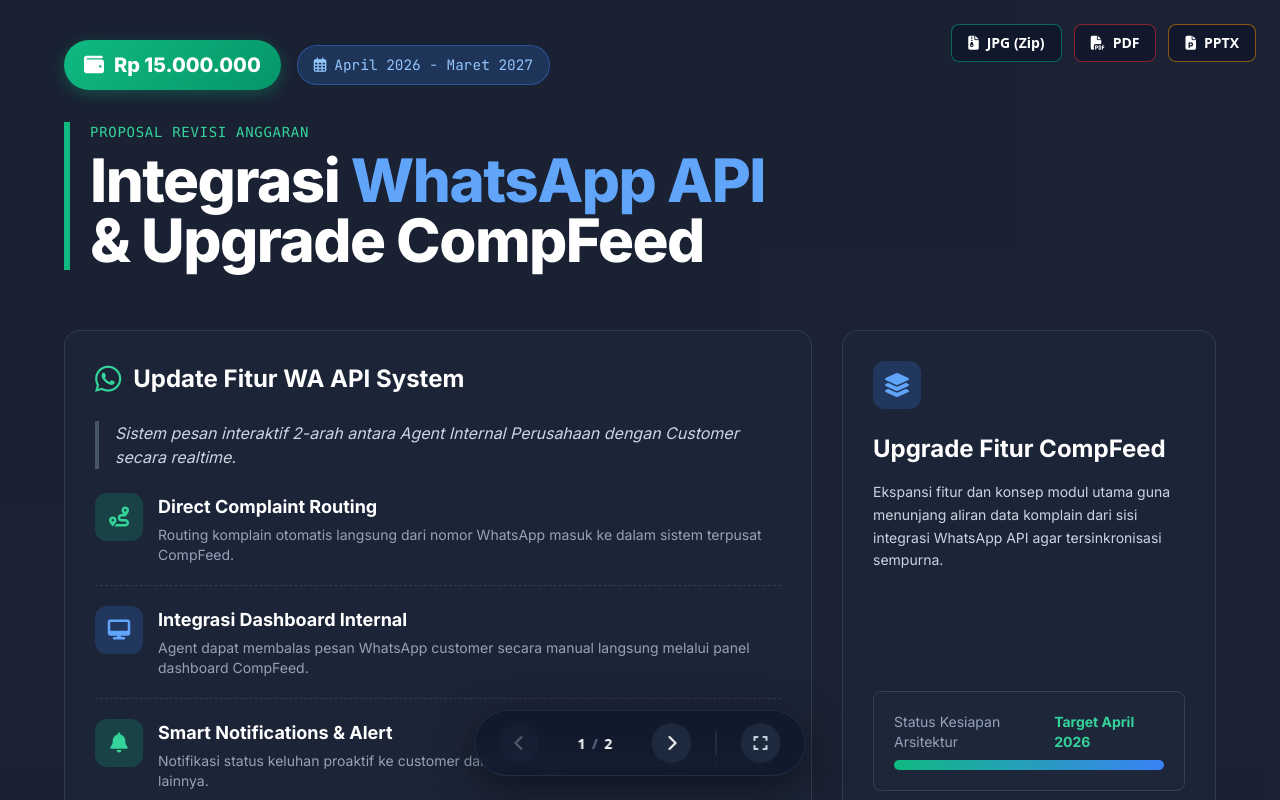
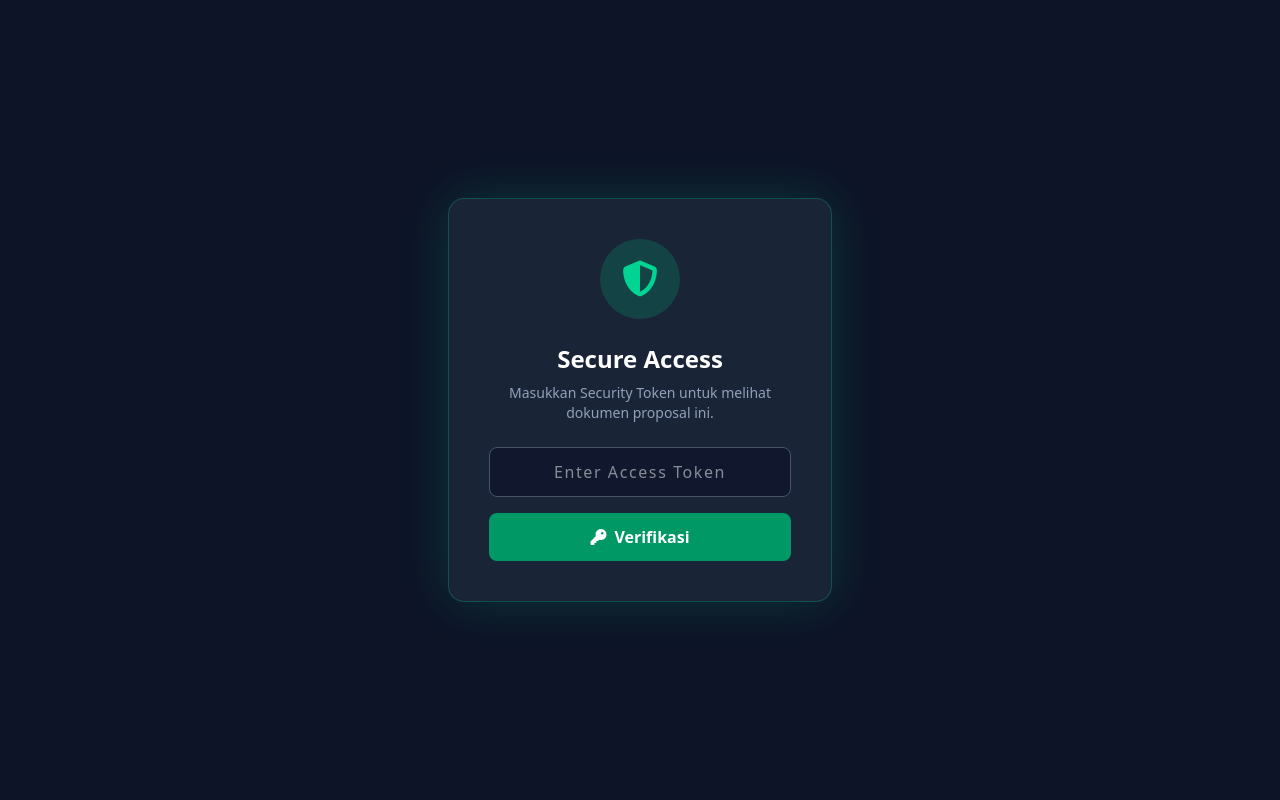
Before and after one commit to lemuranonim/LuksuriReka2.0, a Next.js app: page /wa-integration-proposal in a window 1280 px wide. Built offline with nearby package versions, Linux system fonts and the light colour scheme.

Commit message:
feat: implement secure presentation viewer with slide navigation, fullscreen mode, and export functionality

```diff
--- a/src/app/maintenance-proposal/page.tsx
+++ b/src/app/maintenance-proposal/page.tsx
@@ -4,6 +4,10 @@ import { useState, useEffect, useRef } from 'react';
 import { exportToJpgZip, exportToPptx, exportToPdf } from './exportUtils';
 
 export default function PresentationViewer() {
+  const [isAuthenticated, setIsAuthenticated] = useState(false);
+  const [tokenInput, setTokenInput] = useState('');
+  const [errorToken, setErrorToken] = useState('');
+
   const [currentSlide, setCurrentSlide] = useState(1);
   const [isFullscreen, setIsFullscreen] = useState(false);
   const [exporting, setExporting] = useState<string | null>(null);
@@ -127,6 +131,48 @@ export default function PresentationViewer() {
       setExporting(null); // Menghilangkan UI Loading setelah selesai
     }
   };
+
+  const handleLogin = (e: React.FormEvent) => {
+    e.preventDefault();
+    if (tokenInput.trim().toUpperCase() === 'ADVfiscal2627') {
+      setIsAuthenticated(true);
+      setErrorToken('');
+    } else {
+      setErrorToken('Token tidak valid. Akses ditolak.');
+    }
+  };
+
+  if (!isAuthenticated) {
+    return (
+      <div className="w-screen h-screen bg-[#050510] flex items-center justify-center font-sans overflow-hidden relative">
+        <style dangerouslySetInnerHTML={{ __html: `@import url('https://cdnjs.cloudflare.com/ajax/libs/font-awesome/6.4.0/css/all.min.css');` }} />
+        <div className="absolute inset-0 bg-slate-900/90 backdrop-blur-xl"></div>
+        <div className="relative z-10 bg-slate-800/80 border border-violet-500/30 p-10 rounded-2xl shadow-[0_0_50px_rgba(139,92,246,0.2)] max-w-sm w-full mx-4 text-center">
+          <div className="w-20 h-20 bg-violet-500/20 rounded-full flex items-center justify-center mx-auto mb-6">
+            <i className="fa-solid fa-shield-halved text-4xl text-violet-400"></i>
+          </div>
+          <h2 className="text-2xl font-bold text-white mb-2">Secure Access</h2>
+          <p className="text-slate-400 text-sm mb-6">Masukkan Security Token untuk melihat dokumen proposal ini.</p>
+
+          <form onSubmit={handleLogin} className="flex flex-col gap-4">
+            <div>
+              <input
+                type="password"
+                value={tokenInput}
+                onChange={(e) => setTokenInput(e.target.value)}
+                placeholder="Enter Access Token"
+                className="w-full bg-slate-900/80 border border-slate-600 rounded-lg px-4 py-3 text-white text-center tracking-widest focus:outline-none focus:border-violet-500 transition-colors"
+              />
+              {errorToken && <p className="text-red-400 text-xs mt-2 text-left"><i className="fa-solid fa-circle-exclamation mr-1"></i>{errorToken}</p>}
+            </div>
+            <button type="submit" className="w-full bg-violet-600 hover:bg-violet-500 text-white font-bold py-3 rounded-lg transition-colors flex items-center justify-center gap-2">
+              <i className="fa-solid fa-key"></i> Verifikasi
+            </button>
+          </form>
+        </div>
+      </div>
+    );
+  }
 
   return (
     <div
--- a/src/app/wa-integration-proposal/page.tsx
+++ b/src/app/wa-integration-proposal/page.tsx
@@ -4,6 +4,10 @@ import { useState, useEffect, useRef } from 'react';
 import { exportToJpgZip, exportToPptx, exportToPdf } from './exportUtils';
 
 export default function PresentationViewer() {
+  const [isAuthenticated, setIsAuthenticated] = useState(false);
+  const [tokenInput, setTokenInput] = useState('');
+  const [errorToken, setErrorToken] = useState('');
+
   const [currentSlide, setCurrentSlide] = useState(1);
   const [isFullscreen, setIsFullscreen] = useState(false);
   const [exporting, setExporting] = useState<string | null>(null);
@@ -127,6 +131,48 @@ export default function PresentationViewer() {
       setExporting(null); // Menghilangkan UI Loading setelah selesai
     }
   };
+
+  const handleLogin = (e: React.FormEvent) => {
+    e.preventDefault();
+    if (tokenInput.trim().toUpperCase() === 'ADVfiscal2627') {
+      setIsAuthenticated(true);
+      setErrorToken('');
+    } else {
+      setErrorToken('Token tidak valid. Akses ditolak.');
+    }
+  };
+
+  if (!isAuthenticated) {
+    return (
+      <div className="w-screen h-screen bg-[#050510] flex items-center justify-center font-sans overflow-hidden relative">
+        <style dangerouslySetInnerHTML={{ __html: `@import url('https://cdnjs.cloudflare.com/ajax/libs/font-awesome/6.4.0/css/all.min.css');` }} />
+        <div className="absolute inset-0 bg-slate-900/90 backdrop-blur-xl"></div>
+        <div className="relative z-10 bg-slate-800/80 border border-emerald-500/30 p-10 rounded-2xl shadow-[0_0_50px_rgba(16,185,129,0.2)] max-w-sm w-full mx-4 text-center">
+          <div className="w-20 h-20 bg-emerald-500/20 rounded-full flex items-center justify-center mx-auto mb-6">
+            <i className="fa-solid fa-shield-halved text-4xl text-emerald-400"></i>
+          </div>
+          <h2 className="text-2xl font-bold text-white mb-2">Secure Access</h2>
+          <p className="text-slate-400 text-sm mb-6">Masukkan Security Token untuk melihat dokumen proposal ini.</p>
+
+          <form onSubmit={handleLogin} className="flex flex-col gap-4">
+            <div>
+              <input
+                type="password"
+                value={tokenInput}
+                onChange={(e) => setTokenInput(e.target.value)}
+                placeholder="Enter Access Token"
+                className="w-full bg-slate-900/80 border border-slate-600 rounded-lg px-4 py-3 text-white text-center tracking-widest focus:outline-none focus:border-emerald-500 transition-colors"
+              />
+              {errorToken && <p className="text-red-400 text-xs mt-2 text-left"><i className="fa-solid fa-circle-exclamation mr-1"></i>{errorToken}</p>}
+            </div>
+            <button type="submit" className="w-full bg-emerald-600 hover:bg-emerald-500 text-white font-bold py-3 rounded-lg transition-colors flex items-center justify-center gap-2">
+              <i className="fa-solid fa-key"></i> Verifikasi
+            </button>
+          </form>
+        </div>
+      </div>
+    );
+  }
 
   return (
     <div
```
